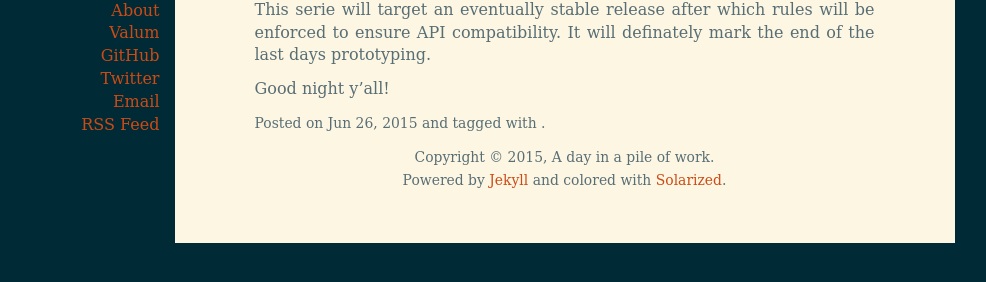
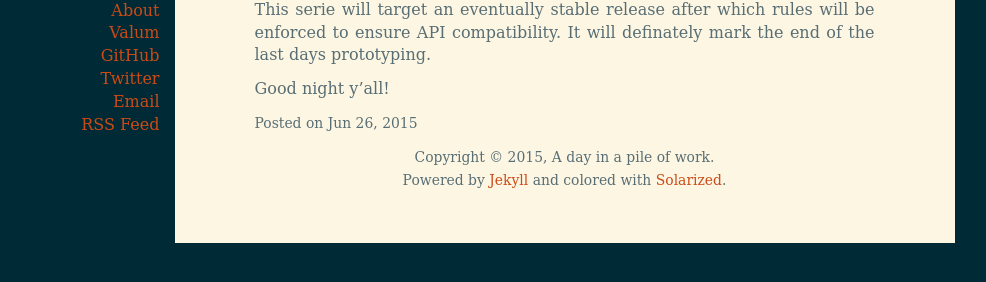
Before and after one commit to arteymix/arteymix.github.io, a Jekyll site: the page built from valum/_posts/2015-06-26-release-for-tomorrow.md, in a window 1280 px wide. Shown: the part 337-619 px from the top of the page, without its empty margins (173-1159 px from the left). Built offline with Jekyll 4.4.1, drawn with Linux system fonts in a browser that asks for light colours; some web fonts are replaced; Markdown is read by kramdown in place of the engine named in the settings; comment, search, counter and statistics services are not loaded.

Commit message:
Reuse a post layout to make the core more DRY

```diff
--- /dev/null
+++ b/_includes/post.html
@@ -0,0 +1,26 @@
+<article class="post">
+  <h2 class="post-title">
+    {% if include.post.external-url %}
+      <a href="{{ include.post.external-url }}">{{ include.post.title }}</a>
+      <a class="anchor" href="{{ include.post.url }}"><i class="glyphicon glyphicon-leaf"></i></a>
+    {% else %}
+      <a href="{{ include.post.url }}">{{ include.post.title }}</a>
+    {% endif %}
+    {% if include.post.categories.size > 0 %}
+      <small>in <a href="/{{ include.post.categories | join '/' }}">{{ include.post.categories | last | capitalize }}</a></small>
+    {% endif %}
+  </h2>
+  <div class="post-content">
+    {{ include.content }}
+  </div>
+  <div class="post-footer">
+    <p>
+      <small>
+        Posted on <time>{{ include.post.date | date: "%b %d, %Y"}}</time>
+        {% if include.post.tags.size > 0 %}
+          and tagged with {{ include.post.tags | array_to_sentence_string }}
+        {% endif %}
+      </small>
+    </p>
+  </div>
+</article>
--- a/_layouts/post.html
+++ b/_layouts/post.html
@@ -2,23 +2,6 @@
 layout: default
 ---
 
-<article class="post">
-  <h2 class="post-title">
-    {% if page.external-url %}
-      <a href="{{ page.external-url }}">{{ page.title }}</a>
-      <a class="anchor" href="{{ page.url }}"><i class="glyphicon glyphicon-leaf"></i></a>
-    {% else %}
-      <a href="{{ page.url }}">{{ page.title }}</a>
-    {% endif %}
-    {% if page.categories.size > 0 %}
-      <small>in <a href="/{{ page.categories | join '/' }}">{{ page.categories | last | capitalize }}</a></small>
-    {% endif %}
-  </h2>
-  <div class="post-content">{{ content }}</div>
-  <p class="post-footer">
-    <small>
-      Posted on {{ page.date | date: "%b %d, %Y"}} and tagged with {{ page.tags | array_to_sentence_string }}.
-    </small>
-  </p>
-  <div id="disqus_thread"></div>
-</article>
+{% include post.html post=page content=content %}
+
+<div id="disqus_thread"></div>
```
Also changed, not shown: _layouts/category.html (+1 -18 lines).
